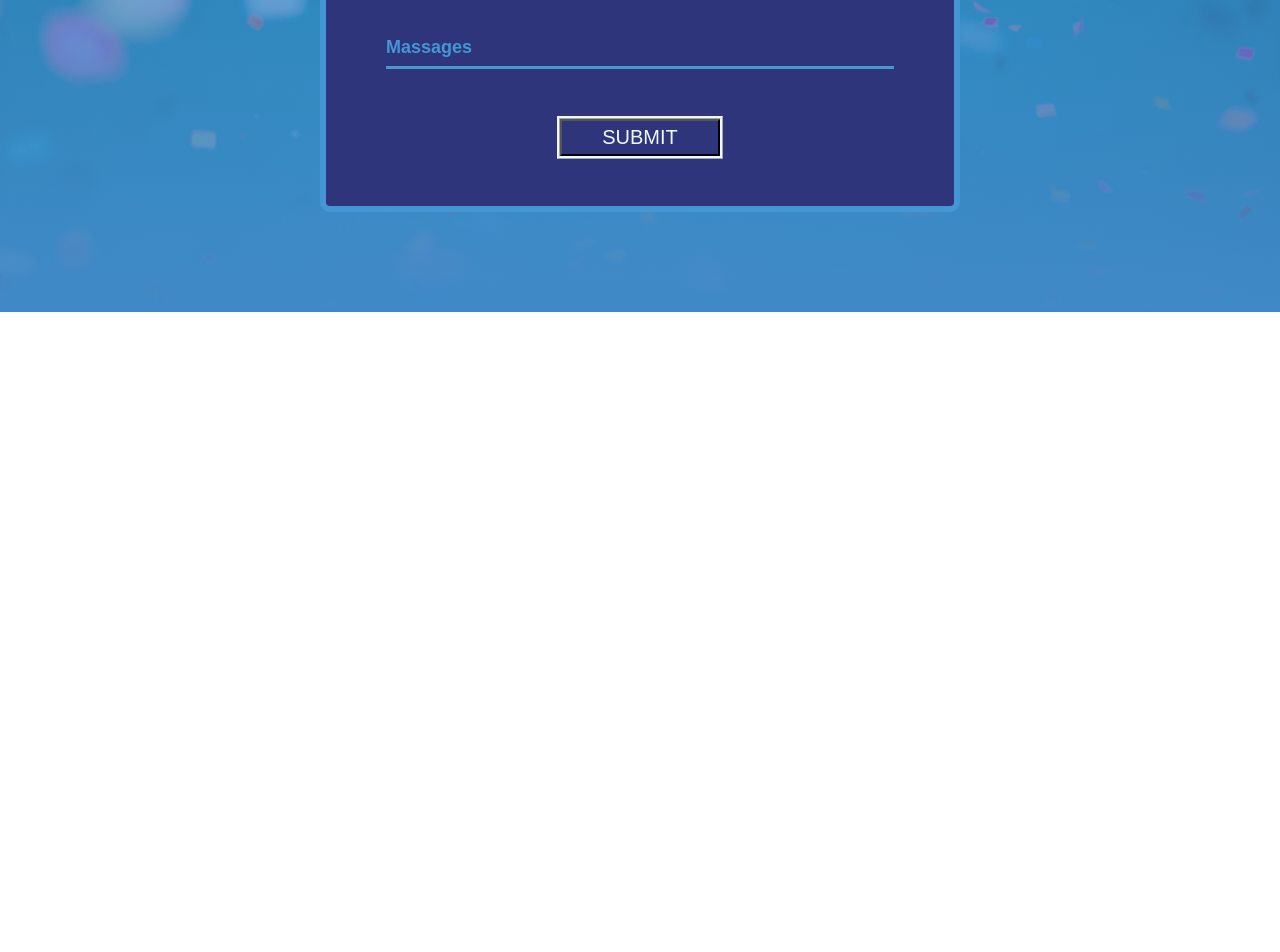
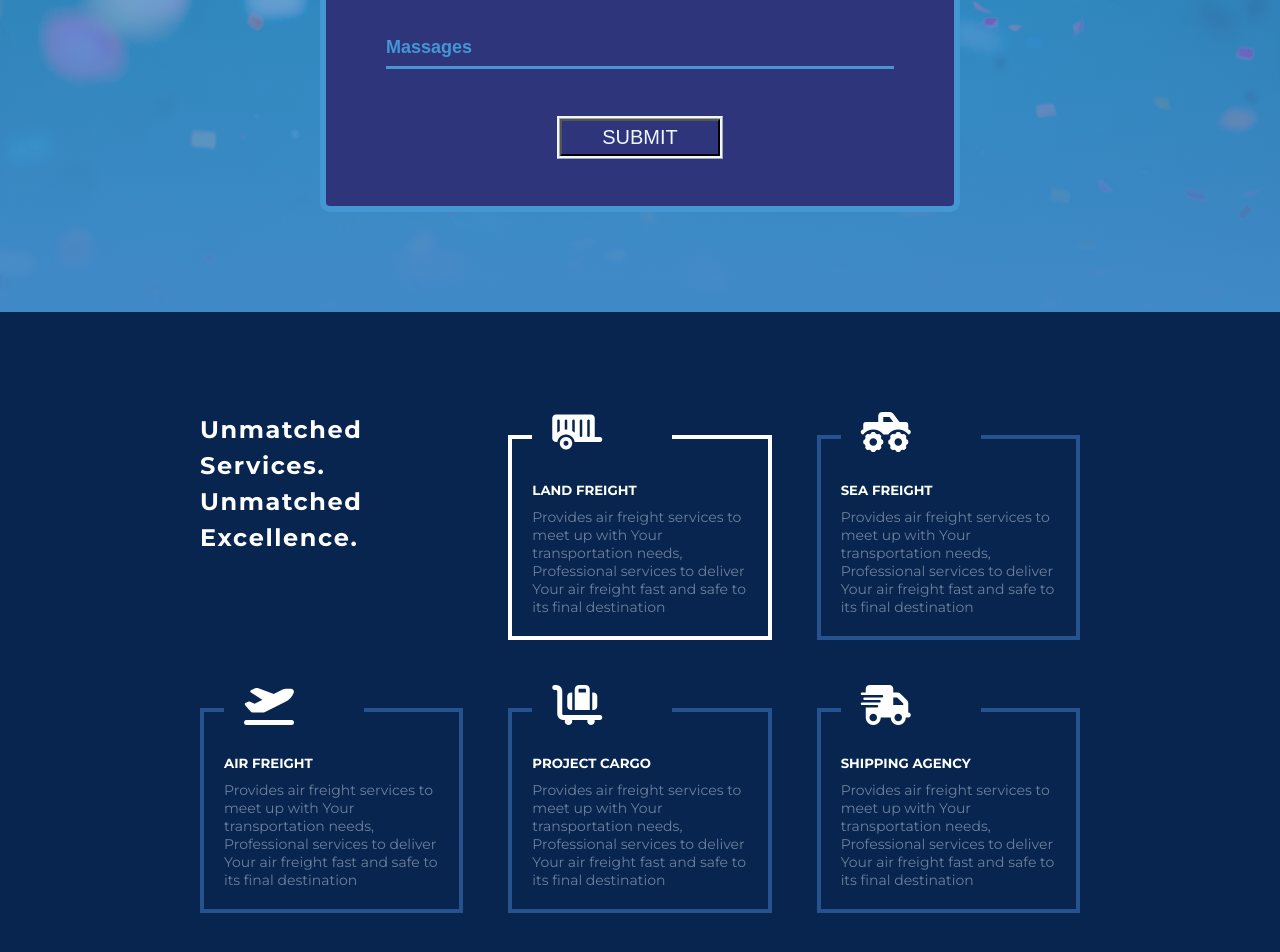
Before and after one commit to itz-deen/Responsive-Website-html-css, a plain HTML site: page index.html in a window 1280 px wide. Shown: the part 4744-5696 px from the top of the page. Before the commit the page ends 5056 px from the top, so only its background shows below. Drawn offline with Linux system fonts and the light colour scheme.

Commit message:
6th section-Match project Section

```diff
--- a/index.html
+++ b/index.html
@@ -7,6 +7,7 @@
     <!-- <script src="https://kit.fontawesome.com/4a3a1bc742.js" crossorigin="anonymous"></script> -->
     <script src="./js/icon.js" crossorigin="anonymous"></script>
     <link rel="stylesheet" href="style.css">
+
 </head>
 <body>
 
@@ -203,6 +204,50 @@
             </form>
         </section>
 
+        <!-- sixth section code start here  -->
+
+        <section id="sixth-section">
+            <div id="match-parent">
+
+                <div class="single-box" >
+                    <h2>Unmatched <br>Services. <br> Unmatched <br> Excellence.</h2>
+                </div>
+
+                <fieldset class="single-match">
+                    <legend> <i class="fas fa-trailer"></i> </legend>
+                    <h5> LAND FREIGHT</h5>
+                    <p>Provides air freight services to meet up with Your transportation needs, Professional services to deliver Your air freight fast and safe to its final destination</p>
+                </fieldset>
+
+                <fieldset class="single-match">
+                    <legend> <i class="fas fa-truck-monster"></i> </legend>
+                    <h5> SEA FREIGHT</h5>
+                    <p>Provides air freight services to meet up with Your transportation needs, Professional services to deliver Your air freight fast and safe to its final destination</p>
+
+                </fieldset>
+
+                <fieldset class="single-match">
+                    <legend> <i class="fas fa-plane-departure"></i> </legend>
+                    <h5> AIR FREIGHT</h5>
+                    <p>Provides air freight services to meet up with Your transportation needs, Professional services to deliver Your air freight fast and safe to its final destination</p>
+                </fieldset>
+
+                <fieldset class="single-match">
+                    <legend> <i class="fas fa-luggage-cart"></i> </legend>
+                    <h5> PROJECT CARGO </h5>
+                    <p>Provides air freight services to meet up with Your transportation needs, Professional services to deliver Your air freight fast and safe to its final destination</p>
+                </fieldset>
+
+                <fieldset class="single-match">
+                    <legend> <i class="fas fa-shipping-fast"></i> </legend>
+                    <h5> SHIPPING AGENCY </h5>
+                    <p>Provides air freight services to meet up with Your transportation needs, Professional services to deliver Your air freight fast and safe to its final destination</p>
+                </fieldset>
+
+            </div>
+
+        </section>
+
 
     </main>
 
--- a/style.css
+++ b/style.css
@@ -359,6 +359,64 @@ form p{
 }
 
 
+ /* sixth section code start here */
+
+
+#sixth-section{
+    background-color:#07254F ;
+    color: white;
+    padding: 100px 0;
+}
+#match-parent{
+     display: grid;
+     grid-template-columns: repeat(3, 1fr);
+     grid-gap: 45px;
+     margin-left: 200px;
+     margin-right: 200px;
+}
+.single-box{
+    line-height: 1.5;
+    letter-spacing: 0.1em;
+}
+.single-match{
+    border: 4px solid #26528F;
+    padding: 20px;
+
+}
+.single-match i {
+    font-size: 40px;
+    padding: 0px 70px 10px 20px;
+
+}
+.single-match h5{
+    margin-bottom: 10px;
+}.single-match p {
+    color: #6D809C;
+    font-size: 14px;
+}
+.single-match:nth-child(2){
+    border: 4px solid white;
+}
+
+
+
+
+
+
+
+
+
+
+
+
+
+
+
+
+
+
+
+
 
 @media only screen and (max-width: 688px) {
     /* service section code  */
@@ -420,6 +478,19 @@ form p{
     max-width: 90%;
     padding:30px 40px ;
     }
+
+    /* start Match project Section  */
+
+    #match-parent{
+     display: grid;
+     grid-template-columns: repeat(1, 1fr);
+     grid-gap: 25px;
+     margin-left: 30px;
+     margin-right: 30px;
+    }
+    .single-box{
+        text-align: center;
+    }
 }
 
 @media only screen and (min-width: 689px) and (max-width:1099px){
@@ -476,4 +547,14 @@ form p{
     padding:40px 50px ;
     }
 
+     /* start Match project Section  */
+
+    #match-parent{
+     display: grid;
+     grid-template-columns: repeat(2, 1fr);
+     grid-gap: 35px;
+     margin-left: 70px;
+     margin-right: 70px;
+    }
+
 }
```
